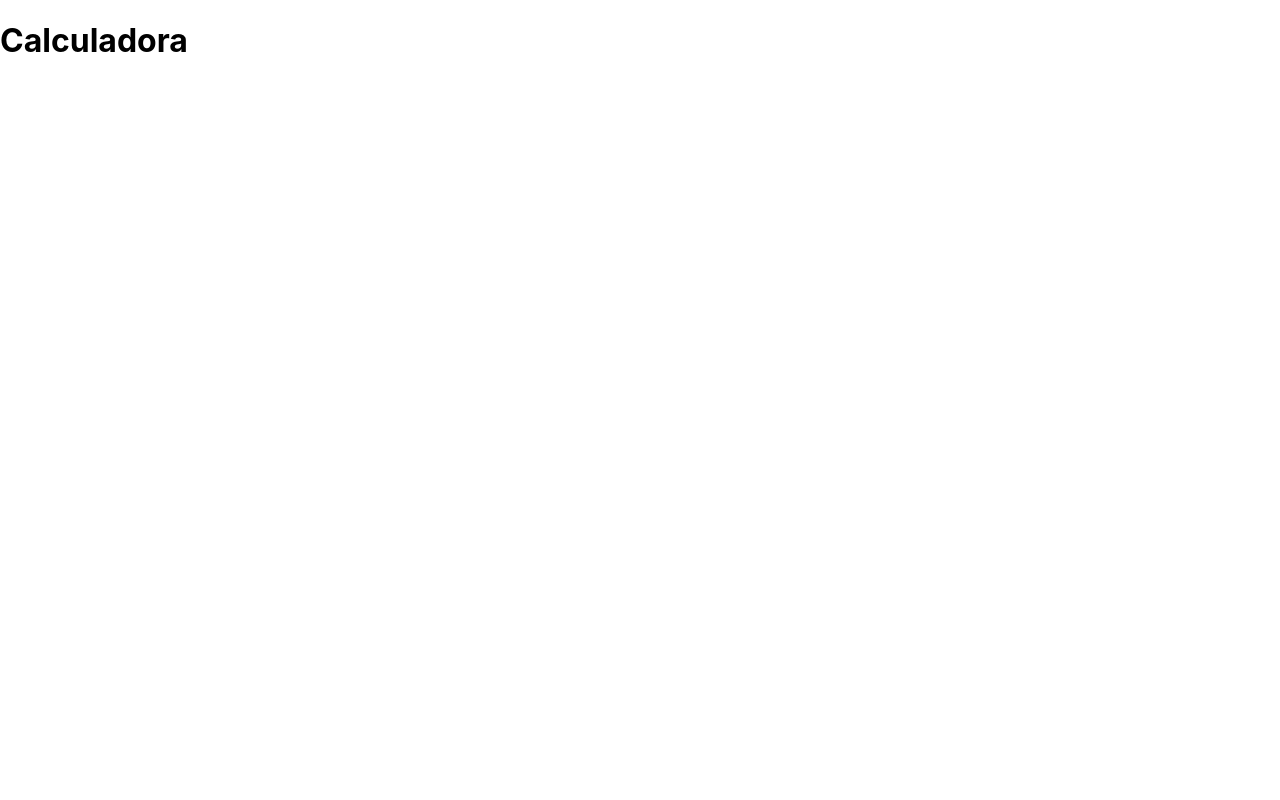
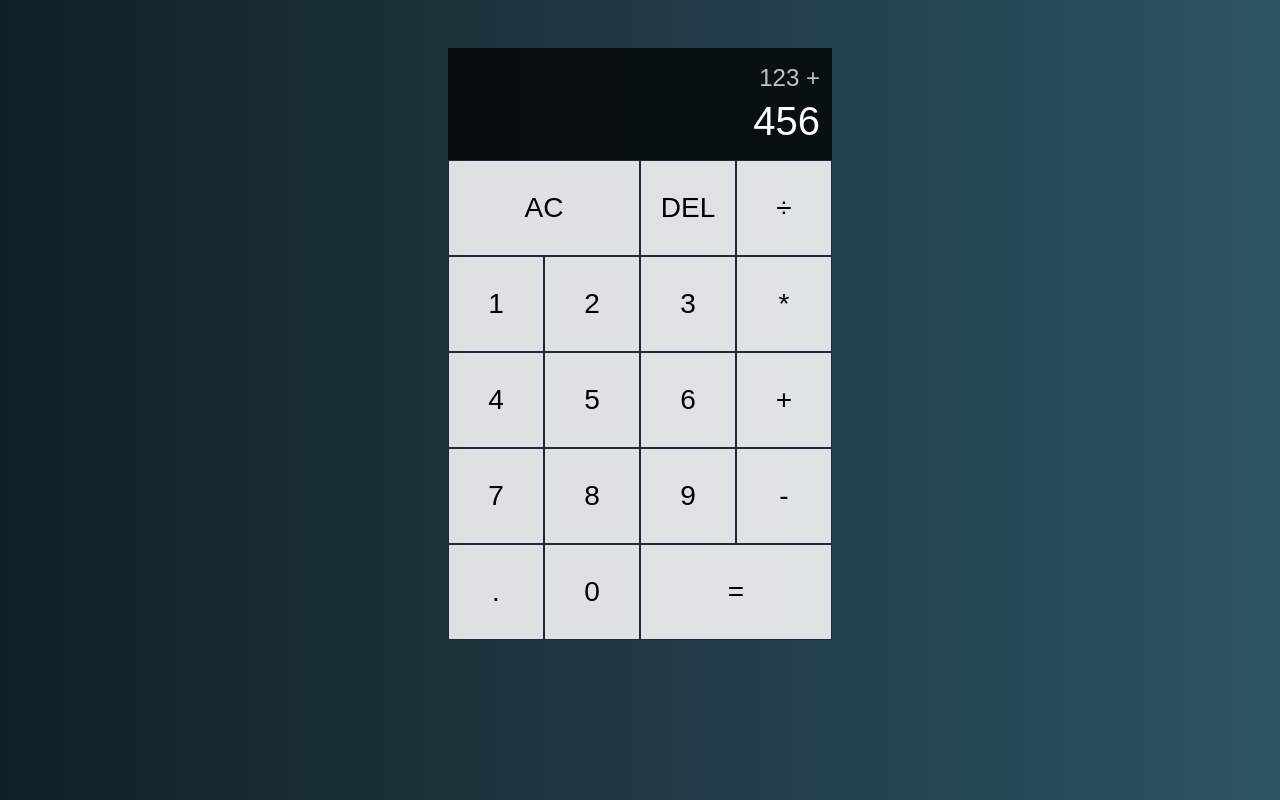
Before and after one commit to Peuvictor/calculadora-react, a JavaScript app: page / in a window 1280 px wide. Built offline with nearby package versions, Linux system fonts and the light colour scheme; the HTML template or start-up script is replaced by a standard one.

Commit message:
feat: create calculator static layout and components

```diff
--- a/src/App.css
+++ b/src/App.css
@@ -1,38 +1,57 @@
-.App {
-  text-align: center;
+*, *::before, *::after {
+  box-sizing: border-box;
 }
 
-.App-logo {
-  height: 40vmin;
-  pointer-events: none;
+body {
+  margin: 0;
+  background: linear-gradient(to right, #0f2027, #203a43, #2c5364);
+  font-family: sans-serif;
 }
 
-@media (prefers-reduced-motion: no-preference) {
-  .App-logo {
-    animation: App-logo-spin infinite 20s linear;
-  }
+.calculator-grid {
+  display: grid;
+  margin-top: 3rem;
+  justify-content: center;
+  grid-template-columns: repeat(4, 6rem);
+  grid-template-rows: minmax(7rem, auto) repeat(5, 6rem);
 }
 
-.App-header {
-  background-color: #282c34;
-  min-height: 100vh;
+.calculator-grid > button {
+  cursor: pointer;
+  font-size: 1.75rem;
+  border: 1px solid #1e293b;
+  outline: none;
+  background-color: rgba(255, 255, 255, 0.85);
+  transition: background-color 0.15s;
+}
+
+.calculator-grid > button:hover,
+.calculator-grid > button:focus {
+  background-color: rgba(255, 255, 255, 1);
+}
+
+.span-two {
+  grid-column: span 2;
+}
+
+.output {
+  grid-column: 1 / -1;
+  background-color: rgba(0, 0, 0, 0.75);
   display: flex;
   flex-direction: column;
-  align-items: center;
-  justify-content: center;
-  font-size: calc(10px + 2vmin);
-  color: white;
+  align-items: flex-end;
+  justify-content: space-around;
+  padding: 0.75rem;
+  word-wrap: break-word;
+  word-break: break-all;
 }
 
-.App-link {
-  color: #61dafb;
+.output .previous-operand {
+  color: rgba(255, 255, 255, 0.75);
+  font-size: 1.5rem;
 }
 
-@keyframes App-logo-spin {
-  from {
-    transform: rotate(0deg);
-  }
-  to {
-    transform: rotate(360deg);
-  }
+.output .current-operand {
+  color: white;
+  font-size: 2.5rem;
 }
--- a/src/App.js
+++ b/src/App.js
@@ -1,9 +1,34 @@
 import './App.css';
+import Display from './components/Display';
+import Button from './components/Button';
 
 function App() {
   return (
     <div className="calculator-grid">
-      <h1>Calculadora</h1>
+      <Display previousOperand="123" operation="+" currentOperand="456" />
+
+      <Button label="AC" spanTwo />
+      <Button label="DEL" />
+      <Button label="÷" />
+
+      <Button label="1" />
+      <Button label="2" />
+      <Button label="3" />
+      <Button label="*" />
+
+      <Button label="4" />
+      <Button label="5" />
+      <Button label="6" />
+      <Button label="+" />
+
+      <Button label="7" />
+      <Button label="8" />
+      <Button label="9" />
+      <Button label="-" />
+
+      <Button label="." />
+      <Button label="0" />
+      <Button label="=" spanTwo />
     </div>
   );
 }
--- /dev/null
+++ b/src/components/Button.js
@@ -0,0 +1,10 @@
+export default function Button({ label, onClick, spanTwo }) {
+  return (
+    <button
+      className={spanTwo ? "span-two" : ""}
+      onClick={onClick}
+    >
+      {label}
+    </button>
+  );
+}
--- /dev/null
+++ b/src/components/Display.js
@@ -0,0 +1,10 @@
+export default function Display({ previousOperand, operation, currentOperand }) {
+  return (
+    <div className="output">
+      <div className="previous-operand">
+        {previousOperand} {operation}
+      </div>
+      <div className="current-operand">{currentOperand}</div>
+    </div>
+  );
+}
```
